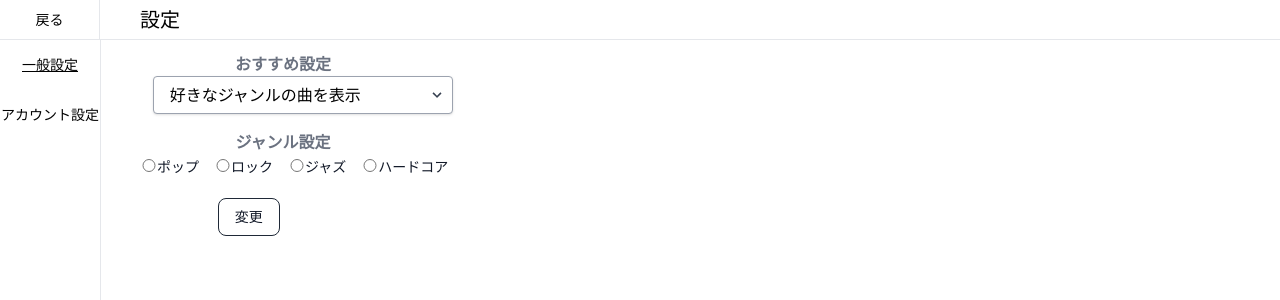
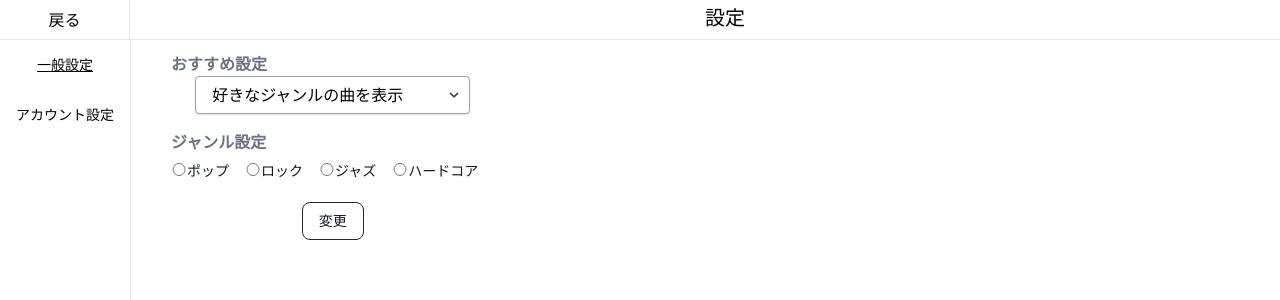
Before and after one commit to SEKI-YUTA/BeginnersHackathon2024_Spring, a React (Create React App) app: page /Setting in a window 1280 px wide. Shown: the top 300 px of the page. Built offline with nearby package versions, Linux system fonts and the light colour scheme; no server answers.

Commit message:
設定ジャンルの部分の空白を追加

```diff
--- a/src/pages/SettingScreen/SettingScreen.jsx
+++ b/src/pages/SettingScreen/SettingScreen.jsx
@@ -1,23 +1,22 @@
-import { useState } from 'react';
-import GenrusItem from './GenrusItem';
+import { useState } from "react";
+import GenrusItem from "./GenrusItem";
 import { useNavigate } from "react-router-dom";
 import { useLogOut } from "../../components/useLogOut";
 import { Link } from "react-router-dom";
 const SettingScreen = () => {
     const [settingText, setHandle] = useState(true);
     const navigate = useNavigate();
-    const {logout} = useLogOut()
+    const { logout } = useLogOut();
 
     const settingHandle1 = () => {
-        if (settingText === '') return;
+        if (settingText === "") return;
         if (settingText === false) {
             setHandle(!settingText);
         }
-
     };
 
     const settingHandle2 = () => {
-        if (settingText === '') return;
+        if (settingText === "") return;
         if (settingText === true) {
             setHandle(!settingText);
         }
@@ -25,24 +24,30 @@ const SettingScreen = () => {
 
     const GeneralSettings = () => (
         <div>
-            <div className="w-[300px]">
-                <label className="text-gray-500 font-bold md:text-right mb-1 md:mb-0 pr-4">
+            <div className="text-start">
+                <p className="text-gray-500 font-bold mb-1 md:mb-0 pr-4">
                     おすすめ設定
-                </label>
+                </p>
             </div>
-            <div className="inline-block relative w-[300px]">
+            <div className="inline-block relative">
                 <select className="appearance-none w-full bg-white border border-gray-400 hover:border-gray-500 px-4 py-2 pr-8 rounded shadow leading-tight focus:outline-none focus:shadow-outline">
                     <option>好きなジャンルの曲を表示</option>
                     <option>好きなジャンル以外の曲を表示</option>
                 </select>
                 <div className="pointer-events-none absolute inset-y-0 right-0 flex items-center px-2 text-gray-700">
-                    <svg className="fill-current h-4 w-4" xmlns="http://www.w3.org/2000/svg" viewBox="0 0 20 20"><path d="M9.293 12.95l.707.707L15.657 8l-1.414-1.414L10 10.828 5.757 6.586 4.343 8z" /></svg>
+                    <svg
+                        className="fill-current h-4 w-4"
+                        xmlns="http://www.w3.org/2000/svg"
+                        viewBox="0 0 20 20"
+                    >
+                        <path d="M9.293 12.95l.707.707L15.657 8l-1.414-1.414L10 10.828 5.757 6.586 4.343 8z" />
+                    </svg>
                 </div>
             </div>
-            <div className="w-[300px] pt-4">
-                <label className="text-gray-500 font-bold md:text-right mb-1 md:mb-0 pr-4">
+            <div className="text-start pt-4">
+                <p className="text-gray-500 font-bold mb-1 mb-0 pr-4">
                     ジャンル設定
-                </label>
+                </p>
             </div>
             <div className="flex w-full">
                 <GenrusItem value="ポップ" />
@@ -50,16 +55,18 @@ const SettingScreen = () => {
                 <GenrusItem value="ジャズ" />
                 <GenrusItem value="ハードコア" />
             </div>
-            <div className="md:w-2/3 pt-5">
-                <button type="button" className="text-gray-900 hover:text-white border border-gray-800 hover:bg-gray-900  font-medium rounded-lg text-sm py-2 px-4 text-center ">
+            <div className="pt-5">
+                <button
+                    type="button"
+                    className="text-gray-900 hover:text-white border border-gray-800 hover:bg-gray-900  font-medium rounded-lg text-sm py-2 px-4 text-center "
+                >
                     変更
                 </button>
             </div>
-        </div >
+        </div>
     );
 
-    const AccountSettings = () =>
-    (
+    const AccountSettings = () => (
         <div>
             <div className="w-1/3">
                 <label className=" items-start text-gray-500 font-bold pt-3 pb-6 mb-1 md:mb-2">
@@ -71,49 +78,74 @@ const SettingScreen = () => {
             </div>
 
             <div className="md:w-1/3">
-                <label className="block items-start text-gray-500 font-bold pt-3 md:mb-2" for="inline-password">
+                <label
+                    className="block items-start text-gray-500 font-bold pt-3 md:mb-2"
+                    for="inline-password"
+                >
                     パスワード
                 </label>
             </div>
             <div className="flex">
                 <div className="md:w-2/3">
-                    <input className="bg-gray-200 appearance-none border-2 border-gray-200 rounded w-[250px] py-2 px-4 text-gray-700 leading-tight focus:outline-none focus:bg-white focus:border-purple-500" id="inline-password" type="password" placeholder="****************************" />
+                    <input
+                        className="bg-gray-200 appearance-none border-2 border-gray-200 rounded w-[250px] py-2 px-4 text-gray-700 leading-tight focus:outline-none focus:bg-white focus:border-purple-500"
+                        id="inline-password"
+                        type="password"
+                        placeholder="****************************"
+                    />
                 </div>
                 <div className="md:w-2/3 pl-10">
-                    <button type="button" className="text-gray-900 hover:text-white border border-gray-800 hover:bg-gray-900  font-medium rounded-lg text-sm py-2 px-4 text-center ">
+                    <button
+                        type="button"
+                        className="text-gray-900 hover:text-white border border-gray-800 hover:bg-gray-900  font-medium rounded-lg text-sm py-2 px-4 text-center "
+                    >
                         変更
                     </button>
                 </div>
-
             </div>
-            <Link to="/" onClick={logout}>ログアウトする</Link>
-
+            <Link to="/" onClick={logout} className="text-red-600">
+                ログアウトする
+            </Link>
         </div>
     );
 
     return (
         <div>
-            <div className="flex w-[1300px] h-[40px]">
-                <div className="flex items-center justify-center w-[100px] h-[40px] border-r border-b text-sm" >
-                    <button onClick={() => {
-                navigate("/Main");
-            }}>戻る</button>
+            <div className="flex h-[40px]">
+                <div className="items-center justify-center w-[130px] h-[40px] border-r border-b text-md p-2">
+                    <button
+                        onClick={() => {
+                            navigate("/Main");
+                        }}
+                    >
+                        戻る
+                    </button>
                 </div>
-                <div className="flex items-center justify-left w-[1200px] h-[40px] pl-10 border-b text-xl" >
+                <div className="flex-1 items-center justify-left pt-1 pl-10 border-b text-xl">
                     <div>設定</div>
                 </div>
             </div>
             <div className="flex w-[1300px] h-[700px]">
-                <div className="flex-none w-[100px] h-[100px] text-sm" >
-                    <div className="flex items-center justify-center w-[100px] h-[50px] ">
-                        <button className={settingText ? 'underline' : null} onClick={settingHandle1} >一般設定</button>
+                <div className="flex-none w-[130px] h-[100px] text-sm">
+                    <div className="flex items-center justify-center h-[50px]">
+                        <button
+                            className={settingText ? "underline" : null}
+                            onClick={settingHandle1}
+                        >
+                            一般設定
+                        </button>
                     </div>
-                    <div className="flex items-center justify-center w-[100px] h-[50px] ">
-                        <button className={settingText ? null : 'underline'} onClick={settingHandle2}>アカウント設定</button>
+                    <div className="flex items-center justify-center h-[50px]">
+                        <button
+                            className={settingText ? null : "underline"}
+                            onClick={settingHandle2}
+                        >
+                            アカウント設定
+                        </button>
                     </div>
                 </div>
-                <div className="flex  justify-left w-[1200px] h-[700px] border-l pt-3 pl-10" >
-                    {settingText ? < GeneralSettings /> : < AccountSettings />}
+                <div className="flex  justify-left w-[1200px] h-[700px] border-l pt-3 pl-10">
+                    {settingText ? <GeneralSettings /> : <AccountSettings />}
                 </div>
             </div>
         </div>
```
